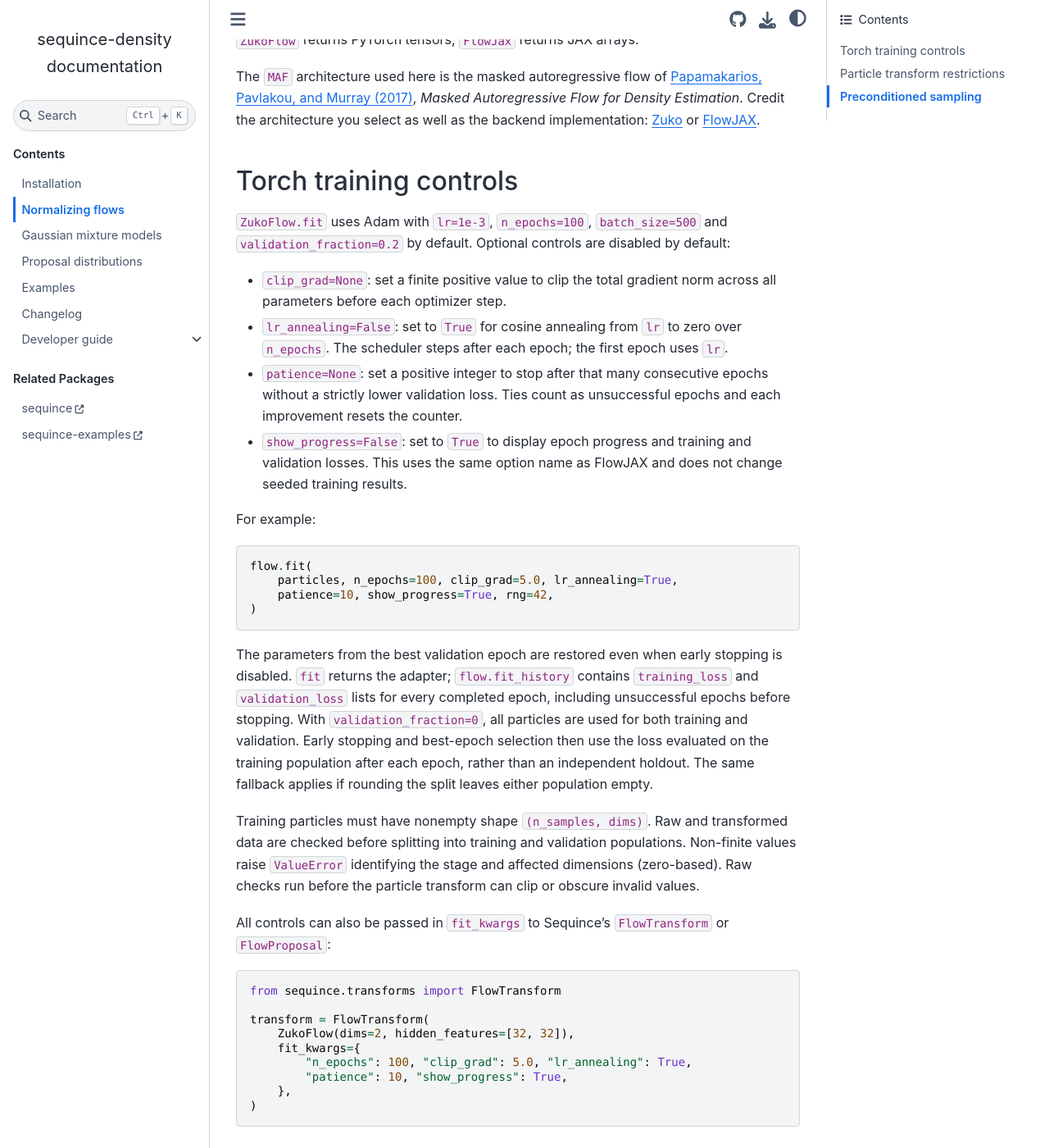
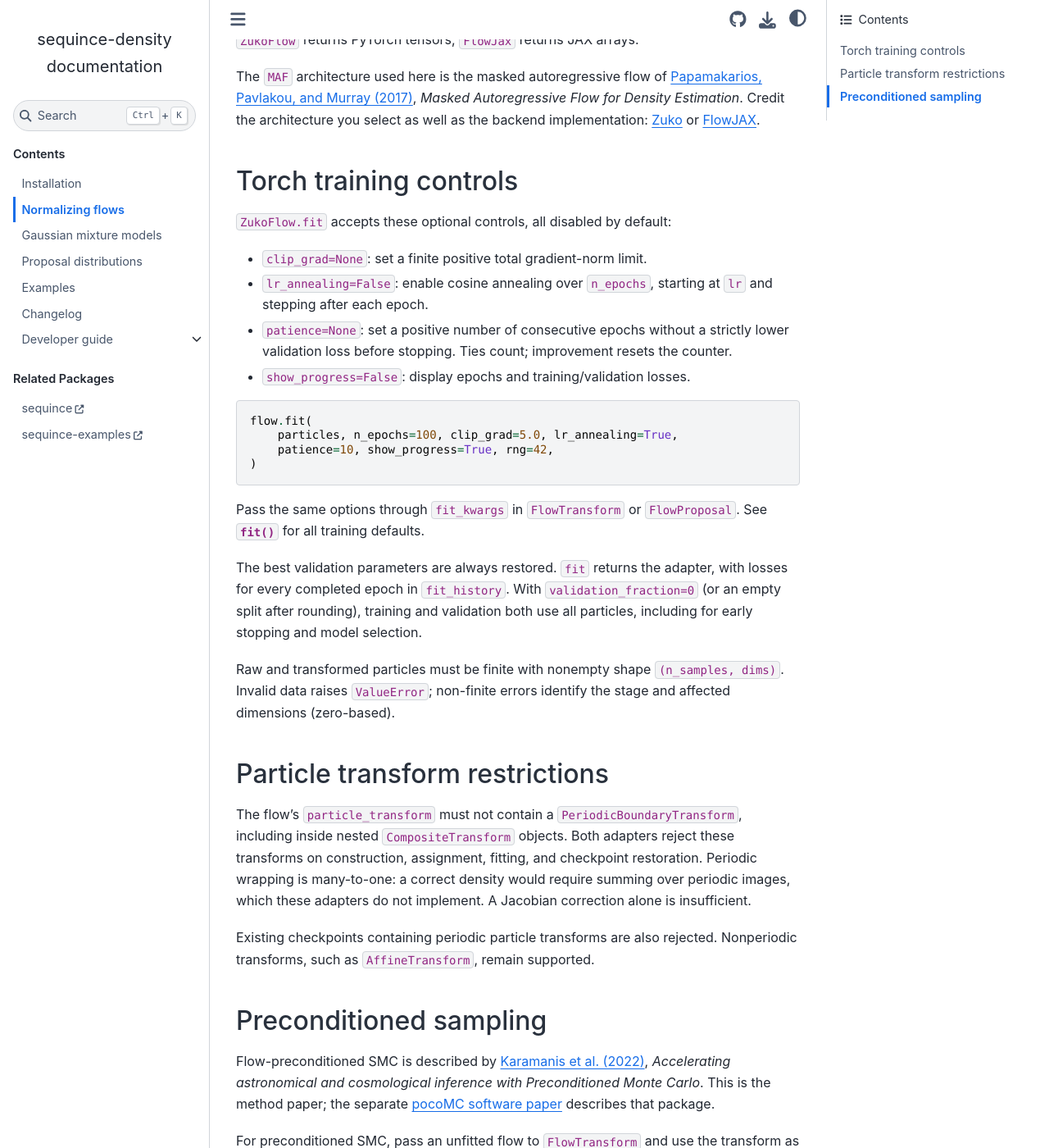
Before and after one commit to sequince-dev/sequince-density, a Sphinx documentation site: the page built from docs/normalizing_flows.rst, in a window 1280 px wide and 1400 px high, scrolled down 543 px. Shown: the whole window at 82% size. Built offline with Sphinx 7.4.7 and the Sphinx Book theme 1.1.4, drawn with Linux system fonts in a browser that asks for light colours; pages that are not in the unit, such as notebooks, are missing from menus.

Commit message:
DOC: shorten training control documentation

```diff
--- a/docs/normalizing_flows.rst
+++ b/docs/normalizing_flows.rst
@@ -37,23 +37,15 @@ implementation: `Zuko <https://zuko.readthedocs.io/stable/>`_ or
 Torch training controls
 -----------------------
 
-``ZukoFlow.fit`` uses Adam with ``lr=1e-3``, ``n_epochs=100``,
-``batch_size=500`` and ``validation_fraction=0.2`` by default. Optional controls
-are disabled by default:
+``ZukoFlow.fit`` accepts these optional controls, all disabled by default:
 
-* ``clip_grad=None``: set a finite positive value to clip the total gradient
-  norm across all parameters before each optimizer step.
-* ``lr_annealing=False``: set to ``True`` for cosine annealing from ``lr`` to
-  zero over ``n_epochs``. The scheduler steps after each epoch; the first epoch
-  uses ``lr``.
-* ``patience=None``: set a positive integer to stop after that many consecutive
-  epochs without a strictly lower validation loss. Ties count as unsuccessful
-  epochs and each improvement resets the counter.
-* ``show_progress=False``: set to ``True`` to display epoch progress and training
-  and validation losses. This uses the same option name as FlowJAX and does not
-  change seeded training results.
-
-For example:
+* ``clip_grad=None``: set a finite positive total gradient-norm limit.
+* ``lr_annealing=False``: enable cosine annealing over ``n_epochs``, starting at
+  ``lr`` and stepping after each epoch.
+* ``patience=None``: set a positive number of consecutive epochs without a
+  strictly lower validation loss before stopping. Ties count; improvement
+  resets the counter.
+* ``show_progress=False``: display epochs and training/validation losses.
 
 .. code-block:: python
 
@@ -62,35 +54,19 @@ For example:
         patience=10, show_progress=True, rng=42,
     )
 
-The parameters from the best validation epoch are restored even when early
-stopping is disabled. ``fit`` returns the adapter; ``flow.fit_history`` contains
-``training_loss`` and ``validation_loss`` lists for every completed epoch,
-including unsuccessful epochs before stopping. With ``validation_fraction=0``,
-all particles are used for both training and validation. Early stopping and
-best-epoch selection then use the loss evaluated on the training population
-after each epoch, rather than an independent holdout. The same fallback applies
-if rounding the split leaves either population empty.
+Pass the same options through ``fit_kwargs`` in ``FlowTransform`` or
+``FlowProposal``. See :py:meth:`~sequince_density.flows.zuko.ZukoFlow.fit`
+for all training defaults.
 
-Training particles must have nonempty shape ``(n_samples, dims)``. Raw and
-transformed data are checked before splitting into training and validation
-populations. Non-finite values raise ``ValueError`` identifying the stage and
-affected dimensions (zero-based). Raw checks run before the particle transform
-can clip or obscure invalid values.
+The best validation parameters are always restored. ``fit`` returns the adapter,
+with losses for every completed epoch in ``fit_history``. With
+``validation_fraction=0`` (or an empty split after rounding), training and
+validation both use all particles, including for early stopping and model
+selection.
 
-All controls can also be passed in ``fit_kwargs`` to Sequince's
-``FlowTransform`` or ``FlowProposal``:
-
-.. code-block:: python
-
-    from sequince.transforms import FlowTransform
-
-    transform = FlowTransform(
-        ZukoFlow(dims=2, hidden_features=[32, 32]),
-        fit_kwargs={
-            "n_epochs": 100, "clip_grad": 5.0, "lr_annealing": True,
-            "patience": 10, "show_progress": True,
-        },
-    )
+Raw and transformed particles must be finite with nonempty shape
+``(n_samples, dims)``. Invalid data raises ``ValueError``; non-finite errors
+identify the stage and affected dimensions (zero-based).
 
 Particle transform restrictions
 -------------------------------
```
Also changed, not shown: CHANGELOG.md (+4 -9 lines).
